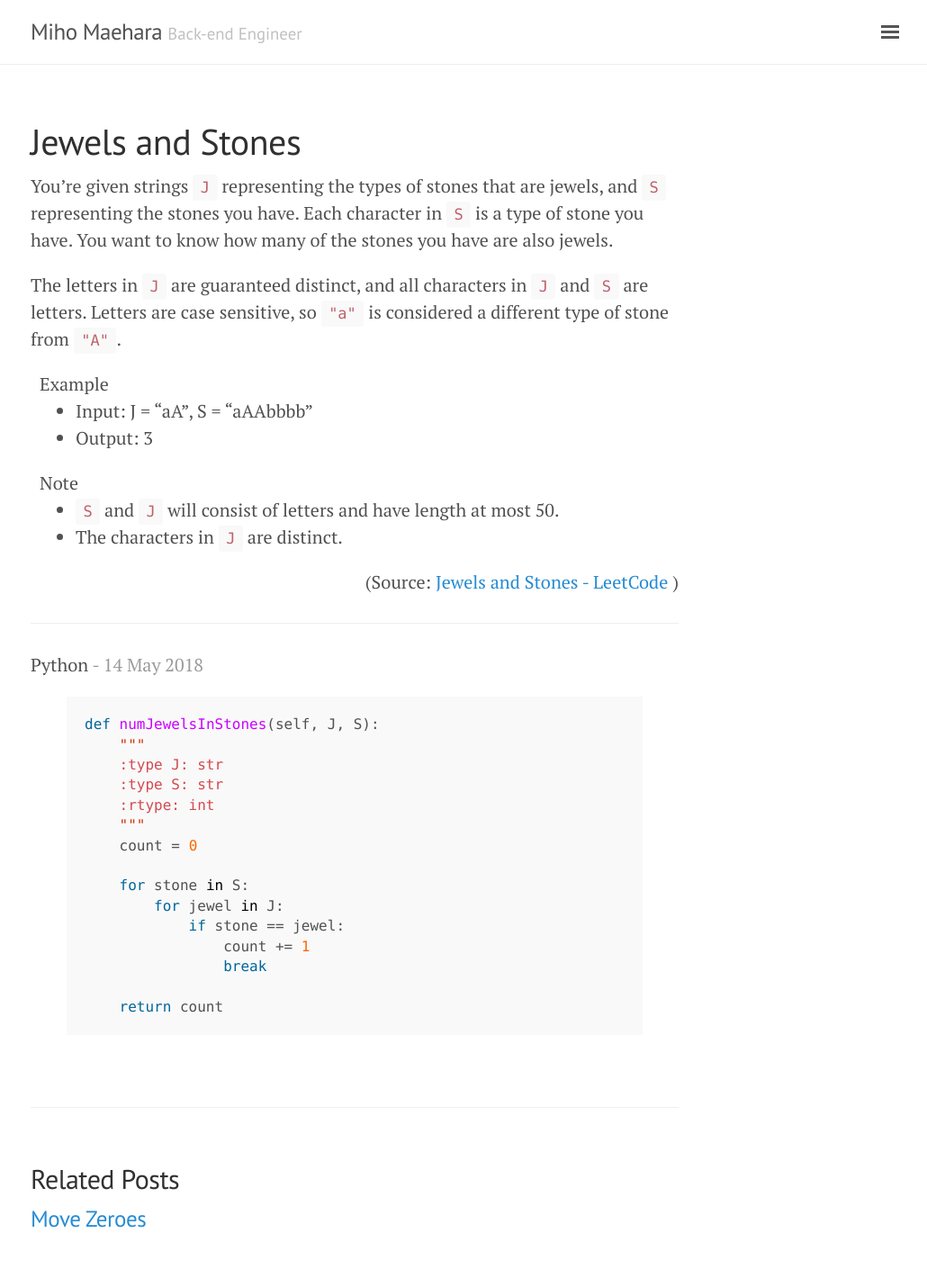
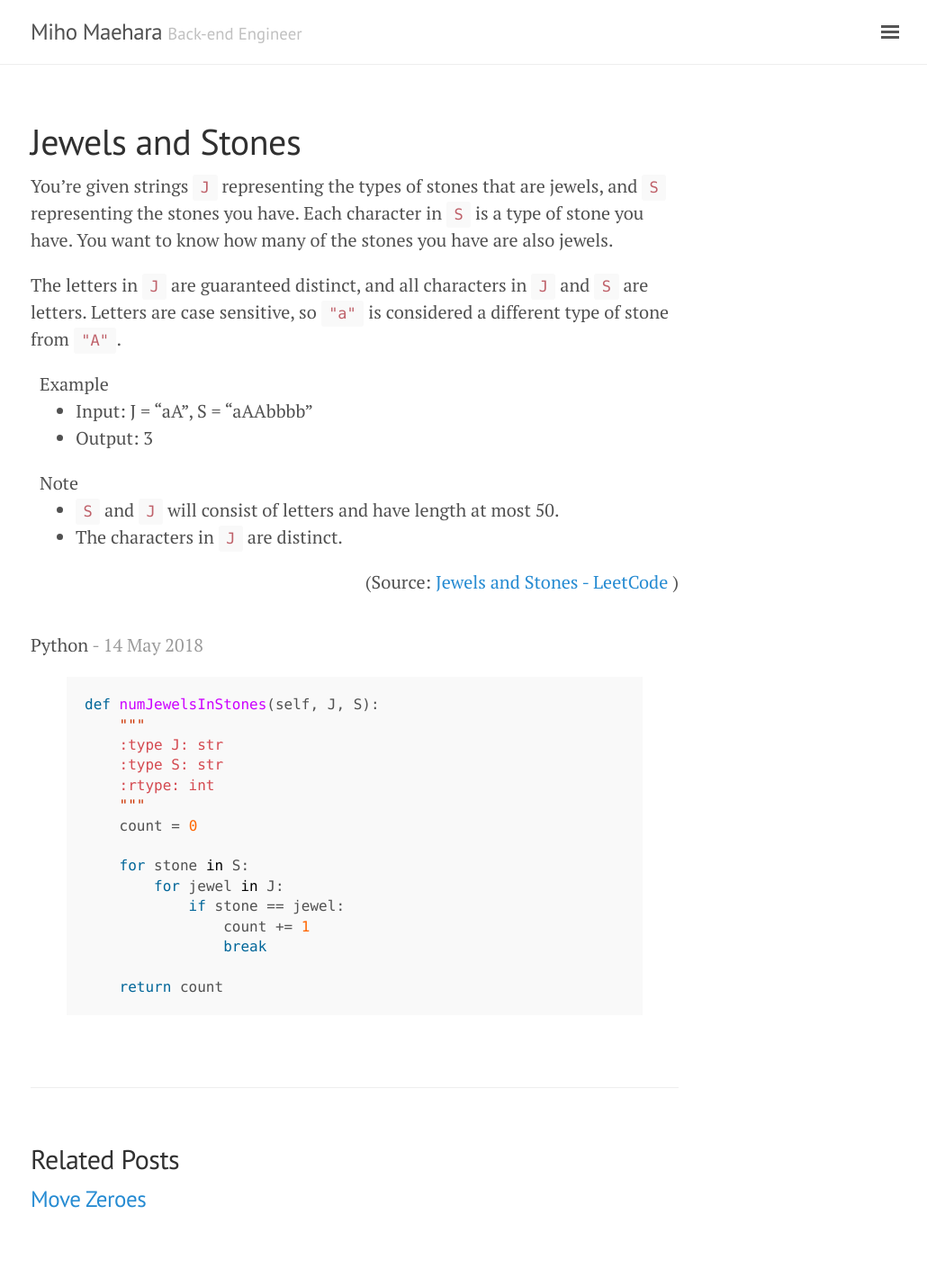
Before and after one commit to rami6/portfolio, a Jekyll site: the page built from algorithms/_posts/2018-05-14-jewels-and-stones.md, in a window 1280 px wide. Shown: the whole page at 90% size, without its empty margins (246-1276 px from the left). Built offline with Jekyll 4.4.1, drawn with Linux system fonts in a browser that asks for light colours; after the commit the page ends 1408 px from its top, so only the background shows below that.

Commit message:
Refactor

```diff
--- a/_includes/problem.html
+++ b/_includes/problem.html
@@ -27,4 +27,4 @@
     </ul>
 </div>
 
-<div style="text-align: right">(Source: <a href="{{ include.url }}"> {{ include.link }} </a>)</div>
+<div style="text-align: right; margin-bottom: 2em;" >(Source: <a href="{{ include.url }}"> {{ include.link }} </a>)</div>
--- a/_layouts/algorithm.html
+++ b/_layouts/algorithm.html
@@ -4,6 +4,15 @@
 
 <div class="post">
   <h1 class="post-title">{{ page.title }}</h1>
+
+  {% assign desc_var = page.description %}
+  {% assign example_var = page.example %}
+  {% assign note_var = page.note %}
+  {% assign link_var = page.link %}
+  {% assign url_var = page.link_url %}
+
+  {% include problem.html description=desc_var example=example_var note=note_var link=link_var url=url_var %}
+
   {{ content }}
 </div>
 
--- a/algorithms/_posts/2018-05-14-jewels-and-stones.md
+++ b/algorithms/_posts/2018-05-14-jewels-and-stones.md
@@ -16,16 +16,8 @@
 link_url: https://leetcode.com/problems/jewels-and-stones/description/
 ---
 
-{% assign desc_var = page.description %}
-{% assign example_var = page.example %}
-{% assign note_var = page.note %}
-{% assign link_var = page.link %}
-{% assign url_var = page.link_url %}
+<div>Python<span class="write-date"> - {{ page.date | date_to_string }}</span></div>
 
-{% include problem.html description=desc_var example=example_var note=note_var link=link_var url=url_var %}
-
-<hr/>
-<div>Python<span class="write-date"> - {{ page.date | date_to_string }}</span></div>
 {% highlight Python %}
 def numJewelsInStones(self, J, S):
     """
```
Also changed, not shown: algorithms/_posts/2018-05-10-move-zeroes.md (+1 -9 lines), algorithms/index.html (+8 -0 lines).
